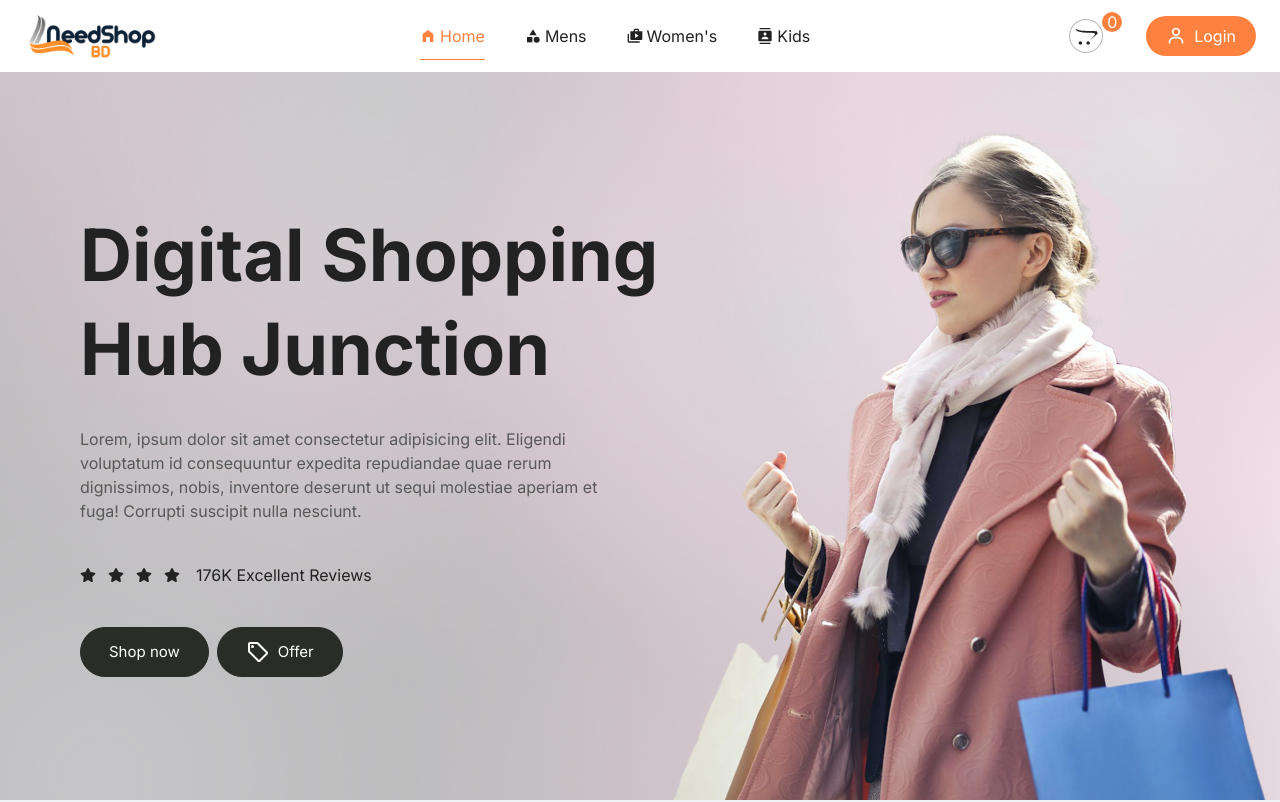
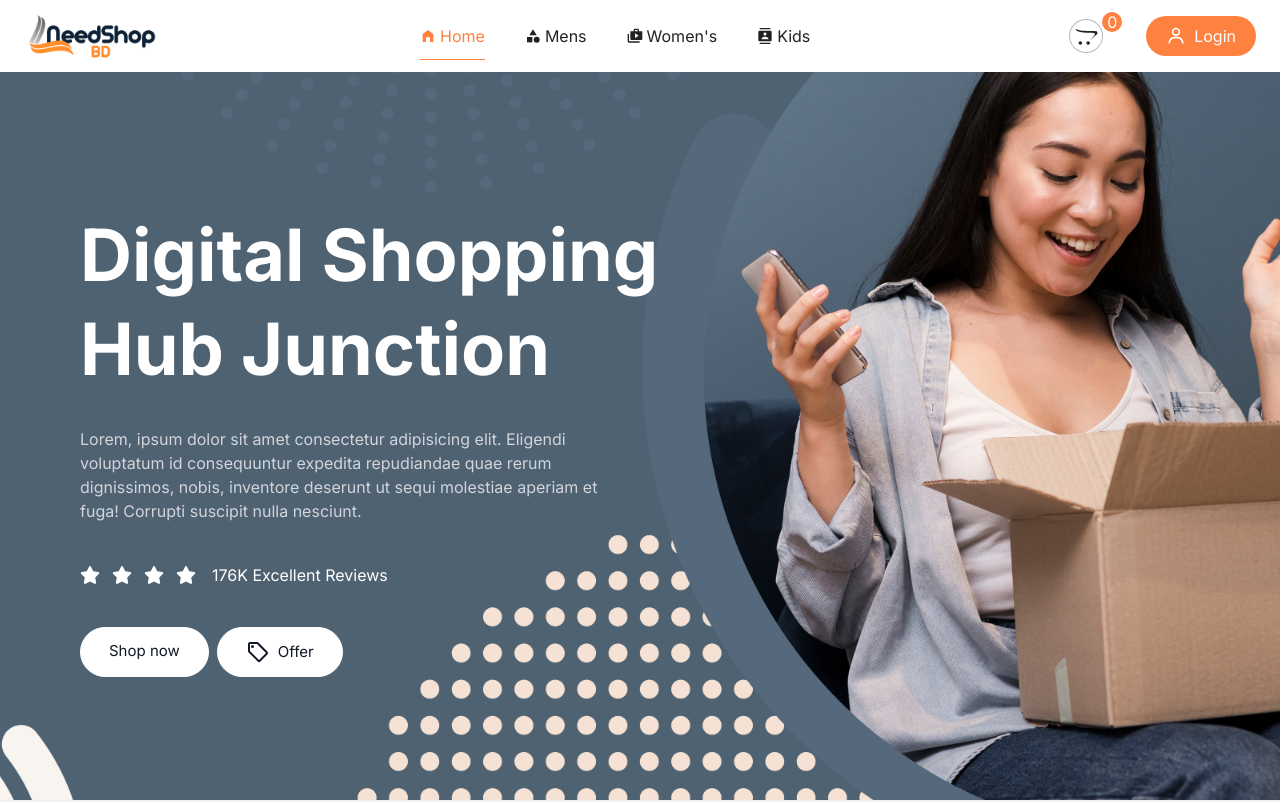
Before and after one commit to MdAnaskhan0/Need-Shop-BD, a React (Vite) app in the folder Client/: page / in a window 1280 px wide. Shown: the top 802 px of the page. Built offline with nearby package versions, Linux system fonts and the light colour scheme; no server answers.

Commit message:
Done the project

```diff
--- a/Client/package.json
+++ b/Client/package.json
@@ -16,6 +16,7 @@
     "react-hook-form": "^7.53.0",
     "react-icons": "^5.3.0",
     "react-router-dom": "^6.27.0",
+    "react-toastify": "^10.0.6",
     "zod": "^3.23.8"
   },
   "devDependencies": {
--- a/Client/src/Components/Hero.jsx
+++ b/Client/src/Components/Hero.jsx
@@ -1,5 +1,6 @@
 import React from 'react'
 import { MdOutlineLocalOffer} from 'react-icons/md'
+import { FaCartShopping } from "react-icons/fa6";
 import { FaStar } from 'react-icons/fa6'
 import { NavLink } from 'react-router-dom'
 
@@ -7,22 +8,22 @@ const Hero = () => {
     return (
         <section className='relative bg-hero bg-cover bg-center bg-no-repeat h-screen w-full'>
             <div className='max_padd_container relative top-32 xs:top-52'>
-                <h1 className='h1 capitalize max-w-[37rem]'>Digital Shopping Hub Junction</h1>
-                <p className='text-gray-50 regular-16 mt-6 max-w-[33rem] text-base tracking-normal	'>Lorem, ipsum dolor sit amet consectetur adipisicing elit. Eligendi voluptatum id consequuntur expedita repudiandae quae rerum dignissimos, nobis, inventore deserunt ut sequi molestiae aperiam et fuga! Corrupti suscipit nulla nesciunt.</p>
+                <h1 className='h1 text-white capitalize max-w-[37rem]'>Digital Shopping Hub Junction</h1>
+                <p className='text-gray-300 regular-16 mt-6 max-w-[33rem] text-base tracking-normal	'>Lorem, ipsum dolor sit amet consectetur adipisicing elit. Eligendi voluptatum id consequuntur expedita repudiandae quae rerum dignissimos, nobis, inventore deserunt ut sequi molestiae aperiam et fuga! Corrupti suscipit nulla nesciunt.</p>
                 <div className='flexStart !items-center gap-x-4 my-10'>
                     <div className='!regular-24 flexCenter gap-x-3'>
-                        <FaStar />
-                        <FaStar />
-                        <FaStar />
-                        <FaStar />
+                        <FaStar className='text-white text-xl' />
+                        <FaStar className='text-white text-xl' />
+                        <FaStar className='text-white text-xl' />
+                        <FaStar className='text-white text-xl' />
                     </div>
-                    <div className='bold-16 sm:bold-20'>
+                    <div className='bold-16 sm:bold-20 text-white'>
                         176K <span className='regular-16 sm:regular-20'>Excellent Reviews</span>
                     </div>
                 </div>
                 <div className='max-xs:flex-col flex gap-2'>
-                    <NavLink to={''} className={'btn_dark_rounded flexCenter'}>Shop now</NavLink>
-                    <NavLink to={''} className={'btn_dark_rounded flexCenter gap-x-2'}><MdOutlineLocalOffer className='text-2xl'/>Offer</NavLink>
+                    <NavLink to={''} className={'btn_white_rounded hover:btn_dark_rounded'}>Shop now</NavLink>
+                    <NavLink to={''} className={'btn_white_rounded hover:btn_dark_rounded flexCenter gap-x-2'}><MdOutlineLocalOffer className='text-2xl'/>Offer</NavLink>
                 </div>
             </div>
         </section>
--- a/Client/src/Page/Login.jsx
+++ b/Client/src/Page/Login.jsx
@@ -2,6 +2,8 @@ import React, { useState } from 'react';
 import { useForm } from 'react-hook-form';
 import { z } from 'zod';
 import { zodResolver } from '@hookform/resolvers/zod';
+import { ToastContainer, toast } from 'react-toastify'; // Import Toastify
+import 'react-toastify/dist/ReactToastify.css'; // Import styles
 
 // Define validation schema using Zod
 const schema = z.object({
@@ -18,98 +20,121 @@ const Login = () => {
         resolver: zodResolver(schema),
     });
 
+    const notify = (message, type = 'success') => {
+        if (type === 'success') {
+            toast.success(message);
+        } else {
+            toast.error(message);
+        }
+    };
+
     const onSubmit = async (data) => {
         const endpoint = state === 'Registration' ? 'registration' : 'login';
         console.log(`${state} Function`, data);
         let responseData;
 
-        await fetch(`http://localhost:4000/${endpoint}`, {
+        try {
+            const response = await fetch(`http://localhost:4000/${endpoint}`, {
                 method: 'POST',
                 headers: {
                     Accept: 'application/json',
                     'Content-Type': 'application/json'
                 },
                 body: JSON.stringify(data)
-        }).then((res) => res.json()).then((data) => responseData = data);
+            });
+
+            // Check if response is OK
+            if (!response.ok) {
+                throw new Error('Network response was not ok');
+            }
+
+            responseData = await response.json();
+        } catch (error) {
+            notify('Network error occurred', 'error');
+            console.error('Error fetching:', error);
+            return; // Exit if there was an error
+        }
 
         if (responseData.success) {
             localStorage.setItem('auth-token', responseData.token);
+            notify(`${state} successful!`, 'success'); // Notify on success
             window.location.replace('/');
         } else {
-            alert(responseData.errors);
+            notify(responseData.errors || 'An error occurred', 'error'); // Notify on error
         }
     };
 
     return (
         <section className='max_padd_container flexCenter flex-col pt-32'>
-            <div className='max-w-[555px] h-[670px] bg-white m-auto px-14 py-10 rounded-md'>
+            <div className='max-w-[555px] h-[720px] bg-white m-auto px-14 py-10 rounded-md'>
                 <h3 className='h3'>{state}</h3>
                 <form onSubmit={handleSubmit(onSubmit)} className='flex flex-col gap-4 mt-7'>
-                    {state === 'Registration' &&
+                    {state === 'Registration' && (
                         <input
                             type="text"
                             {...register('username')}
                             placeholder='Your Name'
-                            className='h-14 w-full pl-5 bg-slate-900/5 outline-none rounded-xl'
+                            className='h-12 w-full pl-5 bg-slate-900/5 outline-none rounded-md'
                         />
-                    }
-                    <p className='text-red-500'>{errors.username?.message}</p>
+                    )}
+                    <p className='text-gray-500'>{errors.username?.message}</p>
 
                     <input
                         type="email"
                         {...register('email')}
                         placeholder='Your Email'
-                        className='h-14 w-full pl-5 bg-slate-900/5 outline-none rounded-xl'
+                        className='h-12 w-full pl-5 bg-slate-900/5 outline-none rounded-md'
                     />
-                    <p className='text-red-500'>{errors.email?.message}</p>
+                    <p className='text-gray-500'>{errors.email?.message}</p>
 
                     <input
                         type="password"
                         {...register('password')}
                         placeholder='Password'
-                        className='h-14 w-full pl-5 bg-slate-900/5 outline-none rounded-xl'
+                        className='h-12 w-full pl-5 bg-slate-900/5 outline-none rounded-md'
                     />
-                    <p className='text-red-500'>{errors.password?.message}</p>
+                    <p className='text-gray-500'>{errors.password?.message}</p>
 
-                    {state === 'Registration' &&
+                    {state === 'Registration' && (
                         <>
                             <input
                                 type="text"
                                 {...register('phone')}
                                 placeholder='Phone No'
-                                className='h-14 w-full pl-5 bg-slate-900/5 outline-none rounded-xl'
+                                className='h-12 w-full pl-5 bg-slate-900/5 outline-none rounded-md'
                             />
-                            <p className='text-red-500'>{errors.phone?.message}</p>
+                            <p className='text-gray-500'>{errors.phone?.message}</p>
 
                             <input
                                 type="text"
                                 {...register('address')}
                                 placeholder='Address'
-                                className='h-14 w-full pl-5 bg-slate-900/5 outline-none rounded-xl'
+                                className='h-12 w-full pl-5 bg-slate-900/5 outline-none rounded-md'
                             />
-                            <p className='text-red-500'>{errors.address?.message}</p>
+                            <p className='text-gray-500'>{errors.address?.message}</p>
                         </>
-                    }
+                    )}
 
                     <button type="submit" className='btn_dark_rounded my-5 w-full !rounded-md'>
                         Continue
                     </button>
                 </form>
 
-                {state === 'Registration' ?
+                {state === 'Registration' ? (
                     <p className='text-black font-bold'>Already have an account?
                         <span onClick={() => setState("login")} className='text-secondary hover:underline cursor-pointer'> Login</span>
                     </p>
-                    :
+                ) : (
                     <p className='text-black font-bold'>Create an account?
                         <span onClick={() => setState("Registration")} className='text-secondary hover:underline cursor-pointer'> Sign UP</span>
                     </p>
-                }
+                )}
                 <div className='flexCenter mt-6 gap-3'>
                     <input type="checkbox" name='' id='' />
                     <p>By continuing, I agree to the terms of use & privacy policy.</p>
                 </div>
             </div>
+            <ToastContainer />
         </section>
     )
 }
--- a/Client/tailwind.config.js
+++ b/Client/tailwind.config.js
@@ -26,7 +26,7 @@ export default {
         },
       },
       backgroundImage: {
-        hero: "url('/src/assets/bgecom.png')",
+        hero: "url('/src/assets/bgecom.jpg')",
         banneroffer: "url('/src/assets/banneroffer.png')",
       },
       screens: {
```
Also changed, not shown: Client/src/assets/bgecom.jpg (added), 1 other file (tests, documents, lock files or other folders). Lines whose indentation alone changed are shown as unchanged.
